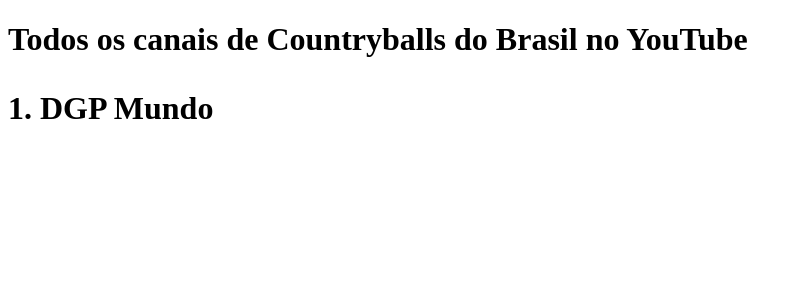
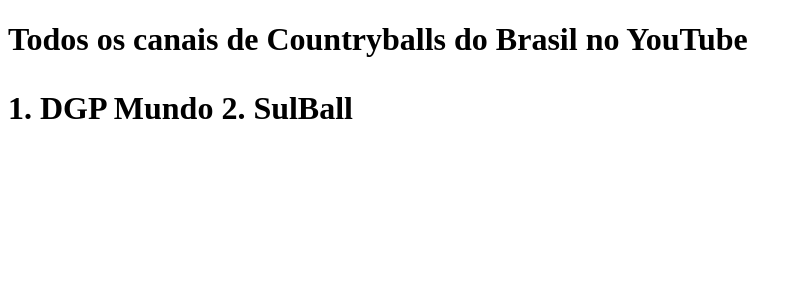
Before and after one commit to pedromiguel2013/clone-tabnews, a Next.js app: page / in a window 1280 px wide. Shown: the top 300 px of the page, without its empty margins (0-802 px from the left). Built offline with nearby package versions, Linux system fonts and the light colour scheme.

Commit message:
Lista dos Canais de Countryballs da Comunidade BR no YouTube

```diff
--- a/pages/index.js
+++ b/pages/index.js
@@ -4,6 +4,7 @@ function Home() {
     <div>
     <p>
     1. DGP Mundo
+    2. SulBall
     </p>
     </div>
     </h1>
```
